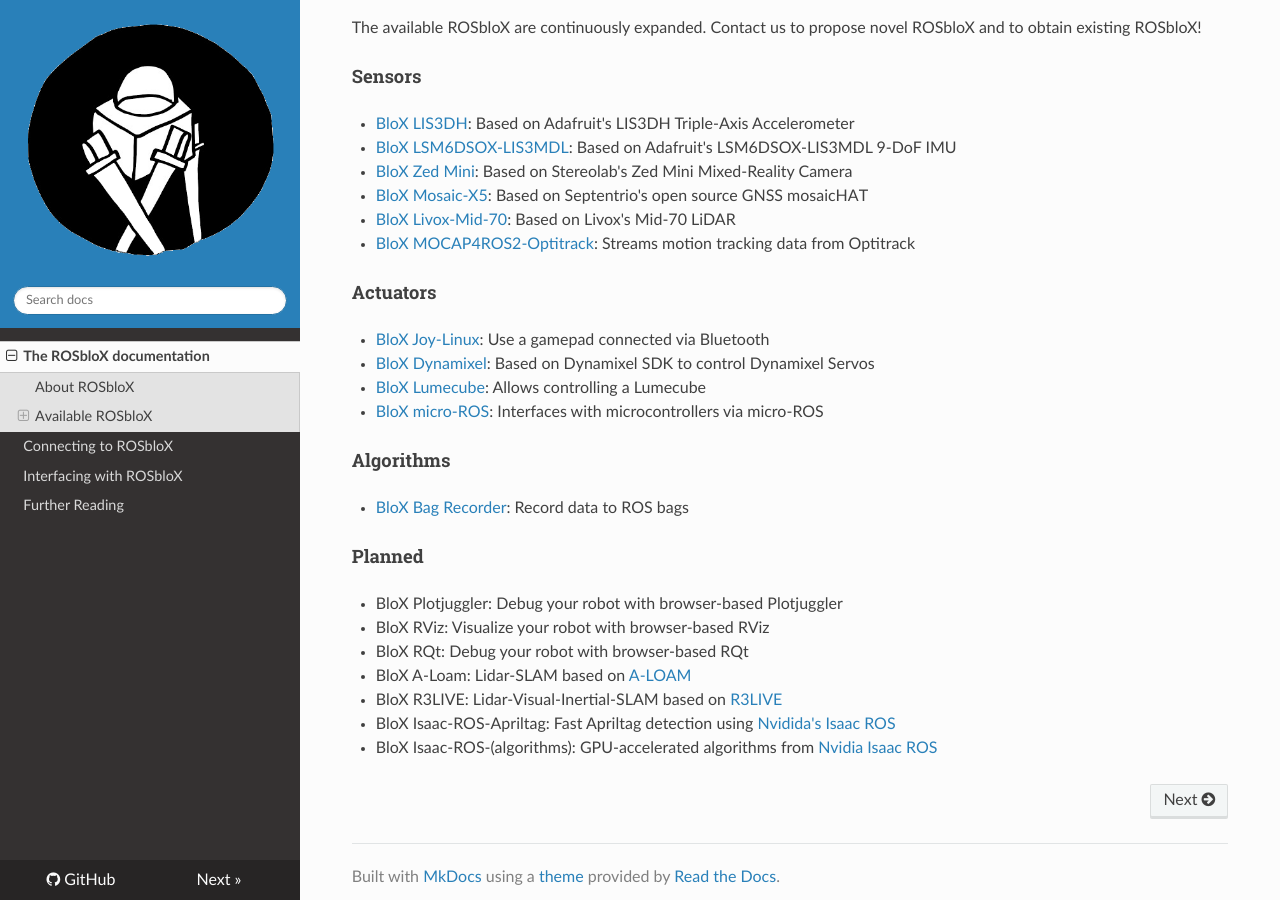
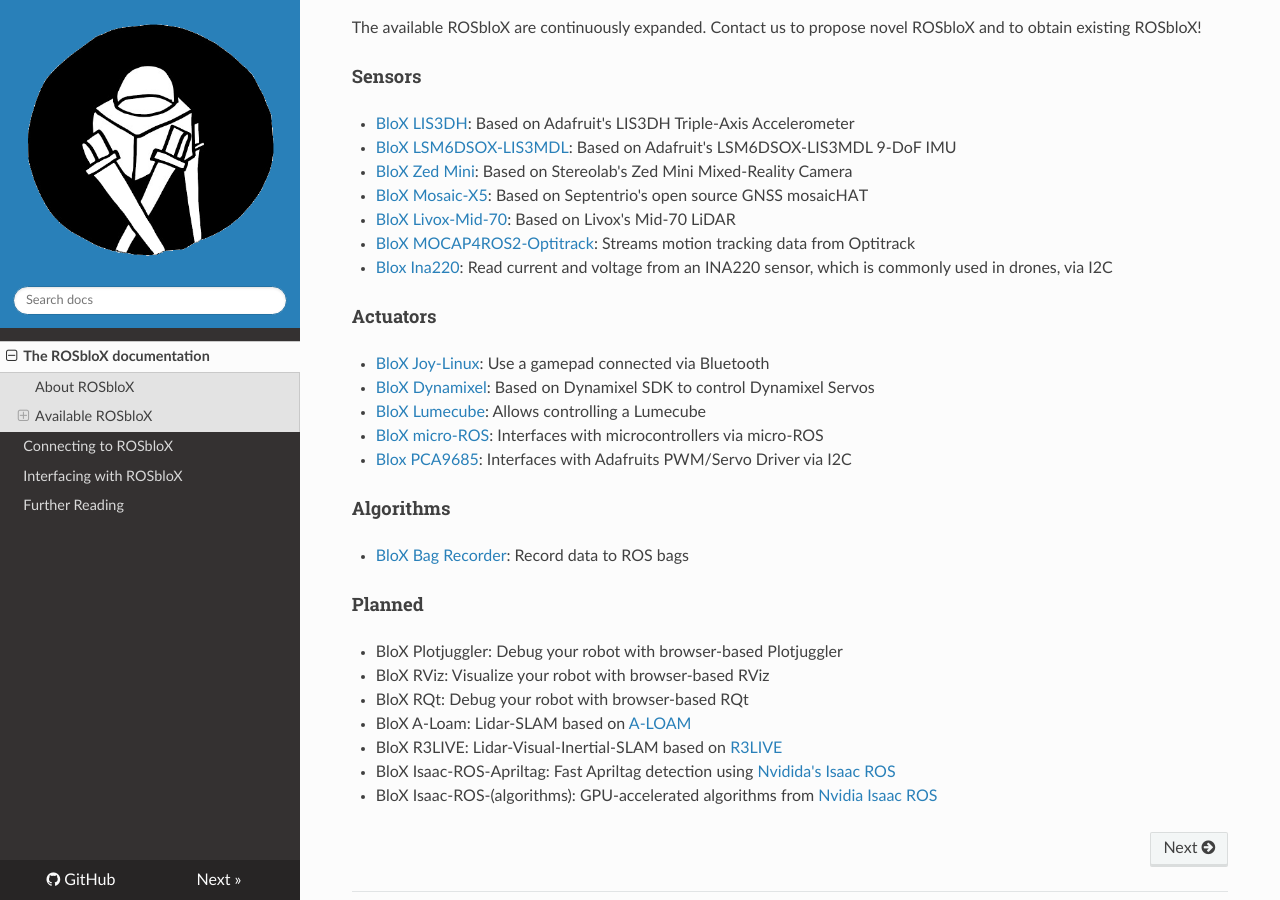
Before and after one commit to rosblox/rosblox.github.io, an MkDocs documentation site: the page built from docs/index.md, in a window 1280 px wide and 900 px high, scrolled down 1050 px. Built offline with MkDocs 1.6.1, drawn with Linux system fonts in a browser that asks for light colours; nearby versions of some CDN libraries.

Commit message:
Update index.md

```diff
--- a/docs/index.md
+++ b/docs/index.md
@@ -38,6 +38,7 @@
 - [BloX Mosaic-X5](https://github.com/rosblox/blox-mosaic-x5): Based on Septentrio's open source GNSS mosaicHAT
 - [BloX Livox-Mid-70](https://github.com/rosblox/blox-livox-ros2-driver): Based on Livox's Mid-70 LiDAR
 - [BloX MOCAP4ROS2-Optitrack](https://github.com/rosblox/blox-mocap4ros2-optitrack): Streams motion tracking data from Optitrack
+- [Blox Ina220](https://github.com/rosblox/blox-ina220): Read current and voltage from an INA220 sensor, which is commonly used in drones, via I2C
 
 #### Actuators
 
@@ -45,6 +46,7 @@
 - [BloX Dynamixel](https://github.com/rosblox/blox-dynamixel): Based on Dynamixel SDK to control Dynamixel Servos
 - [BloX Lumecube](https://github.com/rosblox/blox-lumecube): Allows controlling a Lumecube
 - [BloX micro-ROS](https://github.com/rosblox/blox-micro-ros): Interfaces with microcontrollers via micro-ROS
+- [Blox PCA9685](https://github.com/rosblox/blox-pca9685): Interfaces with Adafruits PWM/Servo Driver via I2C
 
 #### Algorithms
 
```
